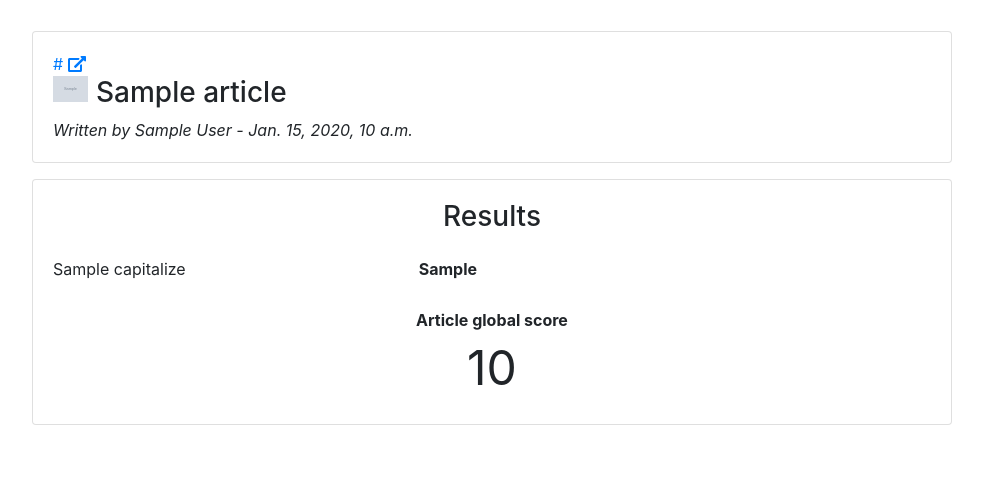
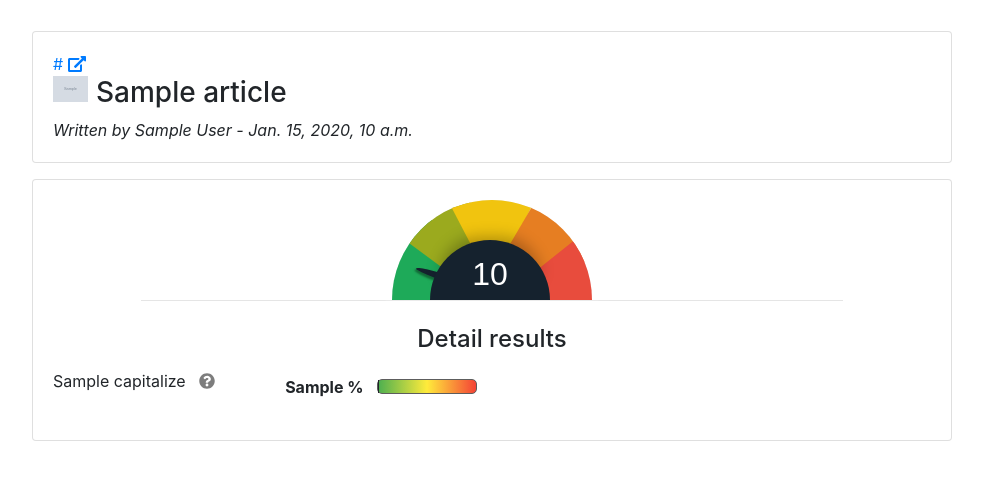
Before and after one commit to masterdcups/fake_news_detection_tool, a Django app: template app/templates/app/index.html in a window 1280 px wide. Shown: the part 229-709 px from the top of the page, without its empty margins (148-1131 px from the left). Run offline with Django 3.2, Linux system fonts and the light colour scheme; the template is opened without the code that fills it: most values are stand-ins (such as "Sample title", 1, 10 or a date in 2020); grey boxes marked "Sample" are stand-in pictures; some libraries are stand-ins or nearby versions.

Commit message:
Homepage design : adding global et detail range

```diff
--- a/app/static/app/css/style.css
+++ b/app/static/app/css/style.css
@@ -8,6 +8,10 @@
 
 .params-item {
     height: 35px;
+}
+
+.fa-question-circle{
+    color: #7d7d7d;
 }
 
 .total_score{
@@ -21,3 +25,155 @@
 .favicon{
     width: 100%;
 }
+
+.param-score{
+    display: flex;
+    align-items: center;
+}
+
+.gauge-container{
+    background: linear-gradient(to right, #4CAF50, #FFEB3B,#F44336);
+    width: 100px;
+    height: 15px;
+    border: 1px #5d5d5d solid;
+    display: flex;
+    border-radius: 5px;
+}
+
+.gauge-range.selected {
+    border-right: 1px solid;
+}
+.gauge-range {
+    height: 100%;
+}
+.gauge-range:not(.selected) {
+    background-color: #ffffff7d;
+    border-radius: 0 4px 4px 0;
+}
+
+
+
+
+
+
+
+/*************/
+/*** GAUGE ***/
+
+
+.circular-gauge *{
+    box-sizing: initial;
+}
+
+.circular-gauge-wrapper {
+  display: table;
+  margin: 0 auto;
+}
+
+.circular-gauge {
+  font-family: Arial, Helvetica, sans-serif;
+  background: #e7e7e7;
+  box-shadow: 0 0 0 6px rgba(255, 255, 255, 0.09), 0 0 35px 5px rgba(255, 255, 255, 0.29);
+  width: 200px;
+  height: 100px;
+  border-radius: 100px 100px 0 0;
+  position: relative;
+  overflow: hidden;
+  /* safari fix */
+  -webkit-transform-style: flat;
+  -webkit-transform: translateZ(0px);
+}
+.circular-gauge.min-scaled {
+  transform: scale(0.5);
+}
+
+.circular-gauge .gauge-center {
+  content: '';
+  color: #fff;
+  width: 60%;
+  height: 60%;
+  background: #15222E;
+  border-radius: 100px 100px 0 0;
+  position: absolute;
+  box-shadow: 0 -13px 15px -10px rgba(0, 0, 0, 0.28);
+  right: 21%;
+  bottom: 0;
+  color: #fff;
+}
+.circular-gauge .gauge-center::before {
+  content: attr(data-score);
+  font-size: 2em;
+  width: 100%;
+  padding: 10px 0 0 0;
+  text-align: center;
+  float: left;
+  -webkit-font-smoothing: antialiased;
+}
+/*.circular-gauge .gauge-center::after {
+  content: 'units';
+  width: 100%;
+  float: left;
+  opacitY: .6;
+  text-align: center;
+}*/
+
+.circular-gauge .needle {
+  width: 78px;
+  height: 7px;
+  background: #15222E;
+  border-bottom-left-radius: 100%;
+  border-bottom-right-radius: 5px;
+  border-top-left-radius: 100%;
+  border-top-right-radius: 5px;
+  position: absolute;
+  bottom: 4px;
+  left: 20px;
+  transform-origin: 100% 4px;
+  animation: speed 5s infinite;
+  box-shadow: 0 2px 2px 1px rgba(0, 0, 0, 0.38);
+}
+
+.circular-gauge .slice-colors .st {
+  position: absolute;
+  bottom: 0;
+  width: 60px;
+  height: 0;
+  border-bottom: 80px solid #000;
+  border-left: 12px solid transparent;
+  border-right: 12px solid transparent;
+}
+.circular-gauge .slice-colors .st.slice-item:nth-child(1) {
+  border-bottom-color: #1eaa59;
+  left: -2px;
+}
+.circular-gauge .slice-colors .st.slice-item:nth-child(2) {
+  border-bottom-color: #9baa1e;
+  transform: rotate(135deg);
+  transform-origin: right;
+  top: 12px;
+  left: -65px;
+}
+.circular-gauge .slice-colors .st.slice-item:nth-child(3) {
+  border-bottom-color: #f1c40f;
+  transform: rotate(179deg);
+  transform-origin: right;
+  top: -20px;
+  left: -62px;
+  border-bottom-width: 90px;
+  border-left-width: 45px;
+  border-right-width: 45px;
+  width: 18px;
+}
+.circular-gauge .slice-colors .st.slice-item:nth-child(4) {
+  border-bottom-color: #e67e22;
+  transform: rotate(219deg);
+  transform-origin: right;
+  top: -23px;
+  left: 43px;
+}
+.circular-gauge .slice-colors .st.slice-item:nth-child(5) {
+  border-bottom-color: #E84C3D;
+  transform: rotate(240deg);
+  transform-origin: right;
+  right: 52px;
+}
--- /dev/null
+++ b/app/static/app/js/app.js
@@ -0,0 +1,3 @@
+$(function () {
+  $('[data-toggle="tooltip"]').tooltip()
+})
--- a/app/templates/app/index.html
+++ b/app/templates/app/index.html
@@ -3,7 +3,7 @@
 <html>
 <head>
     <link rel="stylesheet" href="{% static 'app/css/bootstrap.min.css' %}">
-        <link rel="stylesheet" type="text/css" href="{% static 'app/css/style.css' %}" />
+    <link rel="stylesheet" type="text/css" href="{% static 'app/css/style.css' %}"/>
     <script defer src="https://use.fontawesome.com/releases/v5.0.6/js/all.js"></script>
     <title>Fake news detection tool</title>
 </head>
@@ -44,7 +44,7 @@
             <div class="col-md-10">
                 <div class="card mb-3">
                     <div class="card-body">
-                                <a  href="{{ article.url }}" class="url d-flex align-items-center" target="_blank">
+                        <a href="{{ article.url }}" class="url d-flex align-items-center" target="_blank">
                             <span class="text-truncate d-block">{{ article.url }}</span>
                             &nbsp;
                             <i class="fas fa-external-link-alt"></i>
@@ -65,17 +65,66 @@
 
                 <div class="card">
                     <div class="card-body">
-                                <h3 class="text-center mb-4">Results</h3>
+                        <!--<h3 class="text-center mb-4">Results</h3>-->
+
                         <div class="row">
+                            <div class="col-md-12 text-center">
+                                <!--<strong>Article global score</strong>-->
+                                <!--<div class="total_score">{{ score }}</div>-->
+
+                                <div class="circular-gauge-wrapper">
+                                    <div class="circular-gauge">
+                                    <div class="slice-colors">
+                                        <div class="st slice-item"></div>
+                                        <div class="st slice-item"></div>
+                                        <div class="st slice-item"></div>
+                                        <div class="st slice-item"></div>
+                                        <div class="st slice-item"></div>
+                                    </div>
+                                    <div class="needle" style="transform: rotate(calc({{ score }}deg / 100 * 180));"></div>
+                                    <div class="gauge-center" data-score="{{ score }}"></div>
+                                </div>
+                                </div>
+
+                                <hr style="margin: 0 auto" width="80%">
+                            </div>
+                        </div>
+
+                        <br>
+
+                        <div class="row">
+                            <div class="col-md-12">
+                                <h4 class="text-center mb-3">Detail results</h4>
+                            </div>
+                        </div>
+
+                        <div class="row">
+
                             {% for i in params %}
                                 <div class="col-md-6">
                                     <ul class="list-unstyled params-list">
                                         {% for p in i %}
                                             <li>
                                                 <div class="d-flex params-item justify-content-between">
-                                                            <div class="param-name">{{ p.0.capitalize }}</div>
+                                                    <div class="param-name">
+                                                        <span>{{ p.0.capitalize }}</span>
+                                                        &nbsp;
+                                                        {% if p.2 != None %}
+                                                            <span data-toggle="tooltip" data-placement="top"
+                                                                  title="{{ p.2 }}">
+                                                                        <i class="fas fa-question-circle"></i>
+                                                                    </span>
+                                                        {% endif %}
+                                                    </div>
                                                     <div class="param-score">
-                                                                <strong>{{ p.1 }}</strong>
+                                                        <strong>{{ p.1 }} %</strong>
+                                                        &nbsp;&nbsp;&nbsp;
+                                                        <div class="gauge-container">
+                                                            <div class="gauge-range selected"
+                                                                 style="width: {{ p.1 }}%"></div>
+                                                            <div class="gauge-range"
+                                                                 style="width: calc(100% - {{ p.1 }}%)"></div>
+                                                        </div>
                                                     </div>
                                                 </div>
                                             </li>
@@ -85,15 +134,9 @@
                             {% endfor %}
                         </div>
 
-                                <div class="row">
-                                    <div class="col-md-12 text-center">
-                                        <strong>Article global score</strong>
-                                        <div class="total_score">{{ score }}</div>
+
                     </div>
                 </div>
-                            </div>
-                        </div>
-
 
 
             </div>
@@ -107,10 +150,15 @@
 <br>
 
 
-
-
-        <script src="https://code.jquery.com/jquery-3.2.1.slim.min.js" integrity="sha384-KJ3o2DKtIkvYIK3UENzmM7KCkRr/rE9/Qpg6aAZGJwFDMVNA/GpGFF93hXpG5KkN" crossorigin="anonymous"></script>
-        <script src="https://cdnjs.cloudflare.com/ajax/libs/popper.js/1.12.9/umd/popper.min.js" integrity="sha384-ApNbgh9B+Y1QKtv3Rn7W3mgPxhU9K/ScQsAP7hUibX39j7fakFPskvXusvfa0b4Q" crossorigin="anonymous"></script>
-        <script src="https://maxcdn.bootstrapcdn.com/bootstrap/4.0.0/js/bootstrap.min.js" integrity="sha384-JZR6Spejh4U02d8jOt6vLEHfe/JQGiRRSQQxSfFWpi1MquVdAyjUar5+76PVCmYl" crossorigin="anonymous"></script>
+<script src="https://code.jquery.com/jquery-3.2.1.slim.min.js"
+        integrity="sha384-KJ3o2DKtIkvYIK3UENzmM7KCkRr/rE9/Qpg6aAZGJwFDMVNA/GpGFF93hXpG5KkN"
+        crossorigin="anonymous"></script>
+<script src="https://cdnjs.cloudflare.com/ajax/libs/popper.js/1.12.9/umd/popper.min.js"
+        integrity="sha384-ApNbgh9B+Y1QKtv3Rn7W3mgPxhU9K/ScQsAP7hUibX39j7fakFPskvXusvfa0b4Q"
+        crossorigin="anonymous"></script>
+<script src="https://maxcdn.bootstrapcdn.com/bootstrap/4.0.0/js/bootstrap.min.js"
+        integrity="sha384-JZR6Spejh4U02d8jOt6vLEHfe/JQGiRRSQQxSfFWpi1MquVdAyjUar5+76PVCmYl"
+        crossorigin="anonymous"></script>
+<script src="{% static 'app/js/app.js' %}"></script>
 </body>
 </html>
```
Also changed, not shown: app/views.py (+9 -9 lines). Lines whose indentation alone changed are shown as unchanged.
